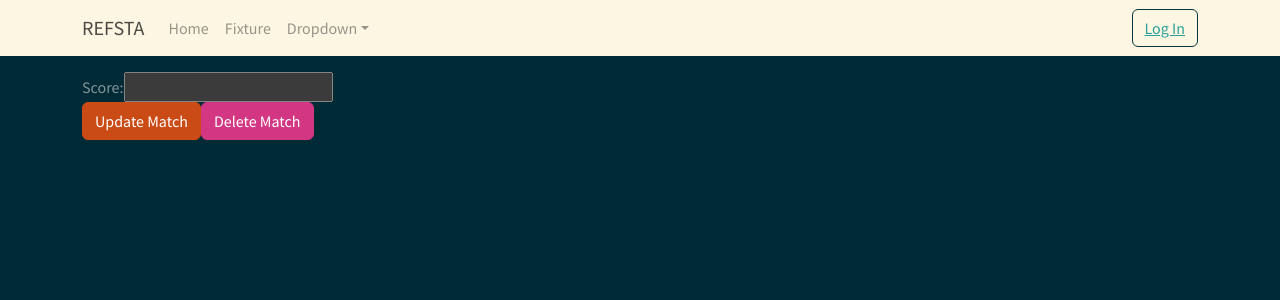
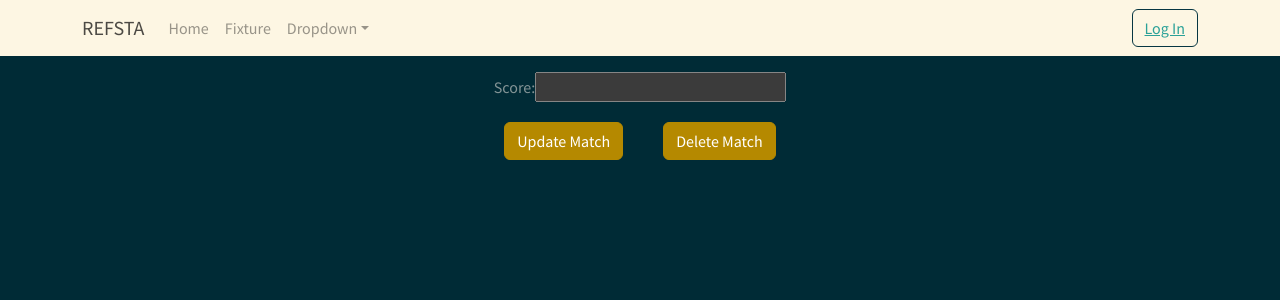
Before and after one commit to SU-CS308-22FA/TEAM-12, a React (Create React App) app in the folder client/: page /matches/editfixture/1 in a window 1280 px wide. Shown: the top 300 px of the page. Built offline with nearby package versions, Linux system fonts and the light colour scheme; no server answers.

Commit message:
edit fixture page centered

```diff
--- a/client/src/Screens/EditMatchScreen.js
+++ b/client/src/Screens/EditMatchScreen.js
@@ -3,6 +3,7 @@ import axios from 'axios';
 import Button from 'react-bootstrap/Button';
 import { useEffect } from 'react';
 import { useParams } from 'react-router-dom';
+import '../center.css'
 
 export const EditMatchScreen = () => {
 
@@ -38,11 +39,12 @@ export const EditMatchScreen = () => {
     }
   return (
     <div>
-        <label>Score: </label>
-        <input type="text" name="score" value={newmatch.score} required onChange={handleChange}/><br/>
-
-        <Button className='btn btn-warning' onClick={matchUpdate}>Update Match</Button>
-        <Button className='btn btn-danger' onClick={matchDelete}>Delete Match</Button>
+        <div class="input">
+            <label>Score: </label>
+            <input type="text" name="score" size="25" value={newmatch.score} required onChange={handleChange}/><br/>
+            <Button className="btn1" onClick={matchUpdate}>Update Match</Button>
+            <Button className="btn2" onClick={matchDelete}>Delete Match</Button>
+        </div>
 
     </div>
   );
--- /dev/null
+++ b/client/src/center.css
@@ -0,0 +1,13 @@
+.btn1{
+    margin-right: 20px;
+    margin-top: 20px;
+}
+
+.btn2{
+    margin-left: 20px;
+    margin-top: 20px;
+}
+
+.input{
+    text-align: center;
+}
```
